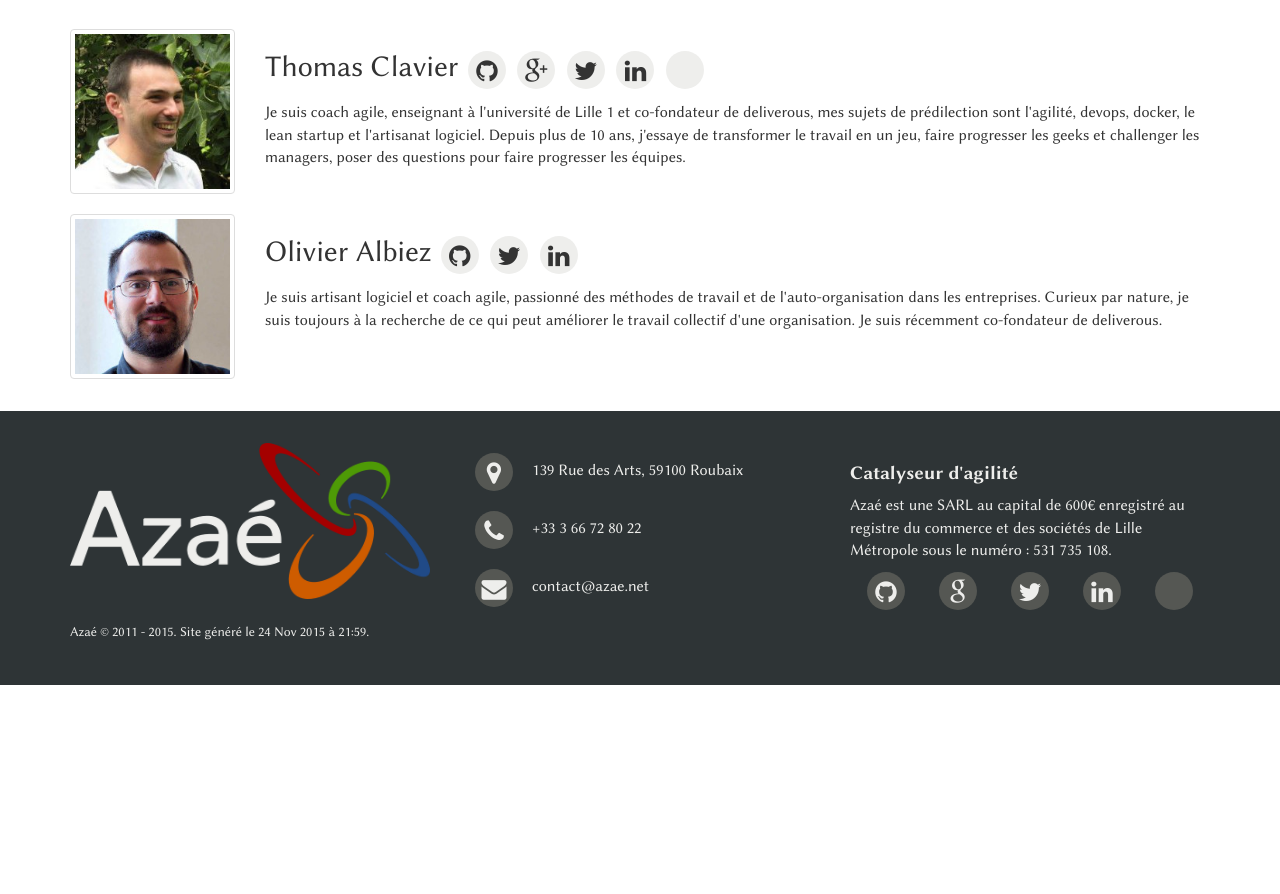
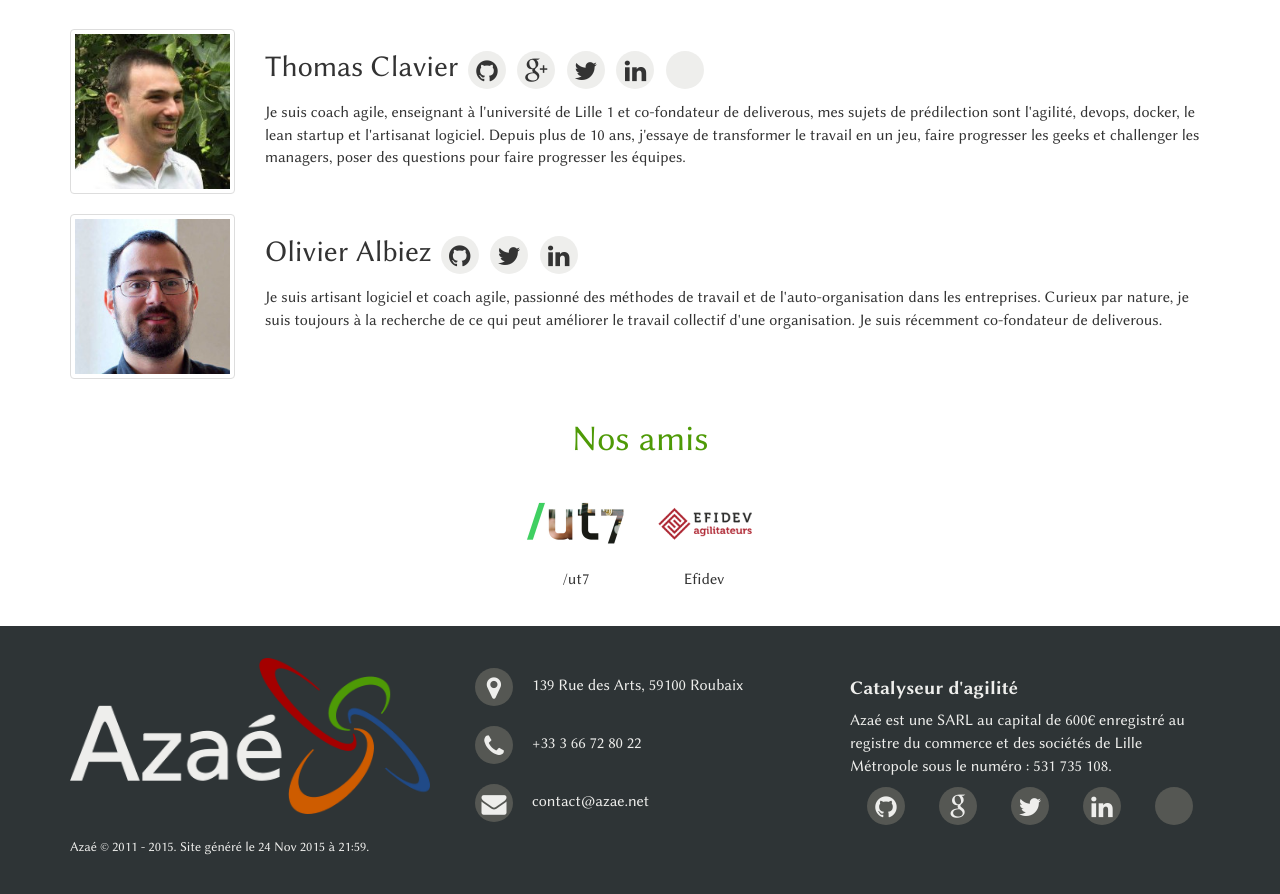
Before and after one commit to coachBZH/azae.net, a Jekyll site: the page built from about.html, in a window 1280 px wide and 900 px high, scrolled down 733 px. Shown: the top 894 px of the window. Built offline with Jekyll 4.4.1, drawn with Linux system fonts in a browser that asks for light colours; some web fonts are replaced; before the commit the page ends 1418 px from its top, so only the background shows below that.

Commit message:
partners section added

```diff
--- /dev/null
+++ b/_data/partners.yaml
@@ -0,0 +1,6 @@
+- name: /ut7
+  link: http://ut7.fr/
+  logo: /assets/images/partners/ut7-400x400.png
+- name: Efidev
+  link: http://www.efidev.com/
+  logo: /assets/images/partners/efidev-280x100.png
--- a/about.html
+++ b/about.html
@@ -92,10 +92,17 @@ permalink: /about/
     </div>
   </div>
 {% endfor %}
-<!--
+
 <div class='row spacer-20'>
   <div class='col-md-12 text-center'>
     <h1 class="color-chameleon">Nos amis</h1>
+    {% for partner in site.data.partners %}
+      <div class="partenaire-logo">
+        <a href='{{partner.link}}'>
+          <img src="{{partner.logo}}" alt="Logo {{partner.name}}">
+          <div class="text-center">{{partner.name}}</div>
+        </a>
+      </div>
+    {% endfor %}
   </div>
 </div>
--->
```
Also changed, not shown: assets/images/partners/efidev-280x100.png (added), assets/images/partners/ut7-400x400.png (added).
